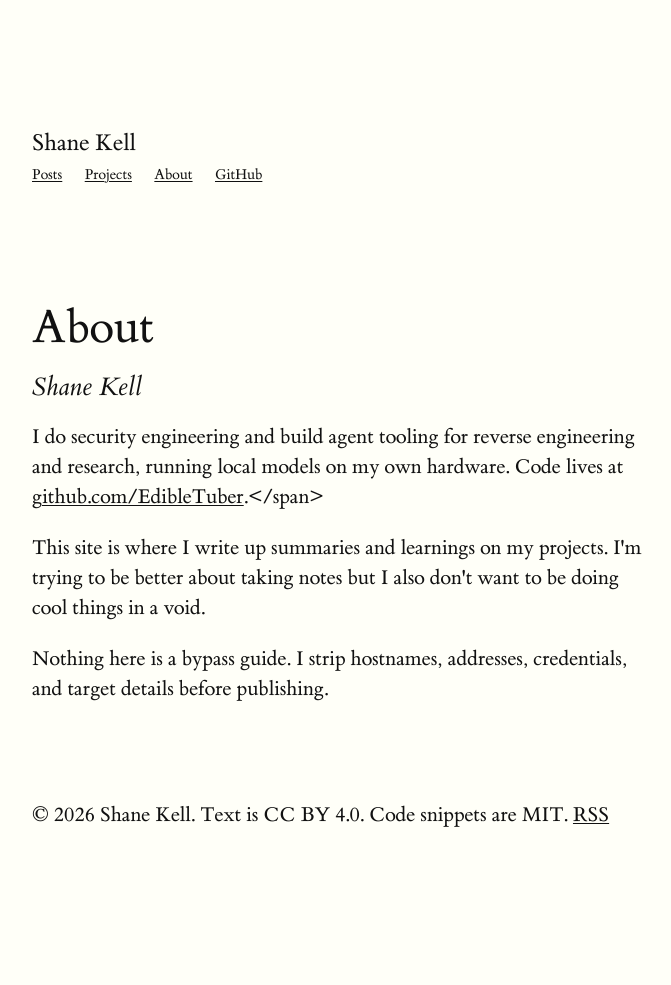
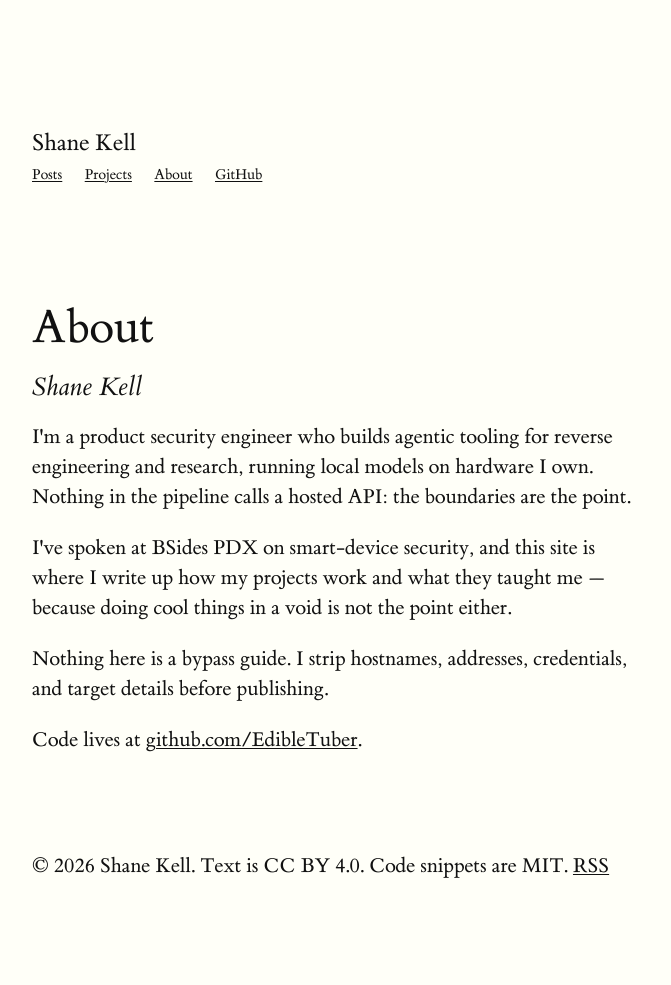
Before and after one commit to EdibleTuber/edibletuber.github.io, a Jekyll site: the page built from about.md, in a window 1280 px wide. Shown: the whole page, without its empty margins (128-799 px from the left). Built offline with Jekyll 4.4.1, drawn with Linux system fonts in a browser that asks for light colours; before the commit the page ends 934 px from its top, so only the background shows below that.

Commit message:
Revise about.md for clarity and detail

```diff
--- a/about.md
+++ b/about.md
@@ -7,9 +7,11 @@ permalink: /about/
   <h1>About</h1>
   <p class="subtitle">Shane Kell</p>
 
-  <p>I do security engineering and build agent tooling for reverse engineering and research, running local models on my own hardware. Code lives at <a href="https://github.com/EdibleTuber">github.com/EdibleTuber</a>.</span></p>
+  <p>I'm a product security engineer who builds agentic tooling for reverse engineering and research, running local models on hardware I own. Nothing in the pipeline calls a hosted API: the boundaries are the point.</p>
 
-  <p>This site is where I write up summaries and learnings on my projects. I'm trying to be better about taking notes but I also don't want to be doing cool things in a void.</p>
+  <p>I've spoken at BSides PDX on smart-device security, and this site is where I write up how my projects work and what they taught me — because doing cool things in a void is not the point either.</p>
 
   <p>Nothing here is a bypass guide. I strip hostnames, addresses, credentials, and target details before publishing.</p>
+
+  <p>Code lives at <a href="https://github.com/EdibleTuber">github.com/EdibleTuber</a>.</p>
 </section>
```
